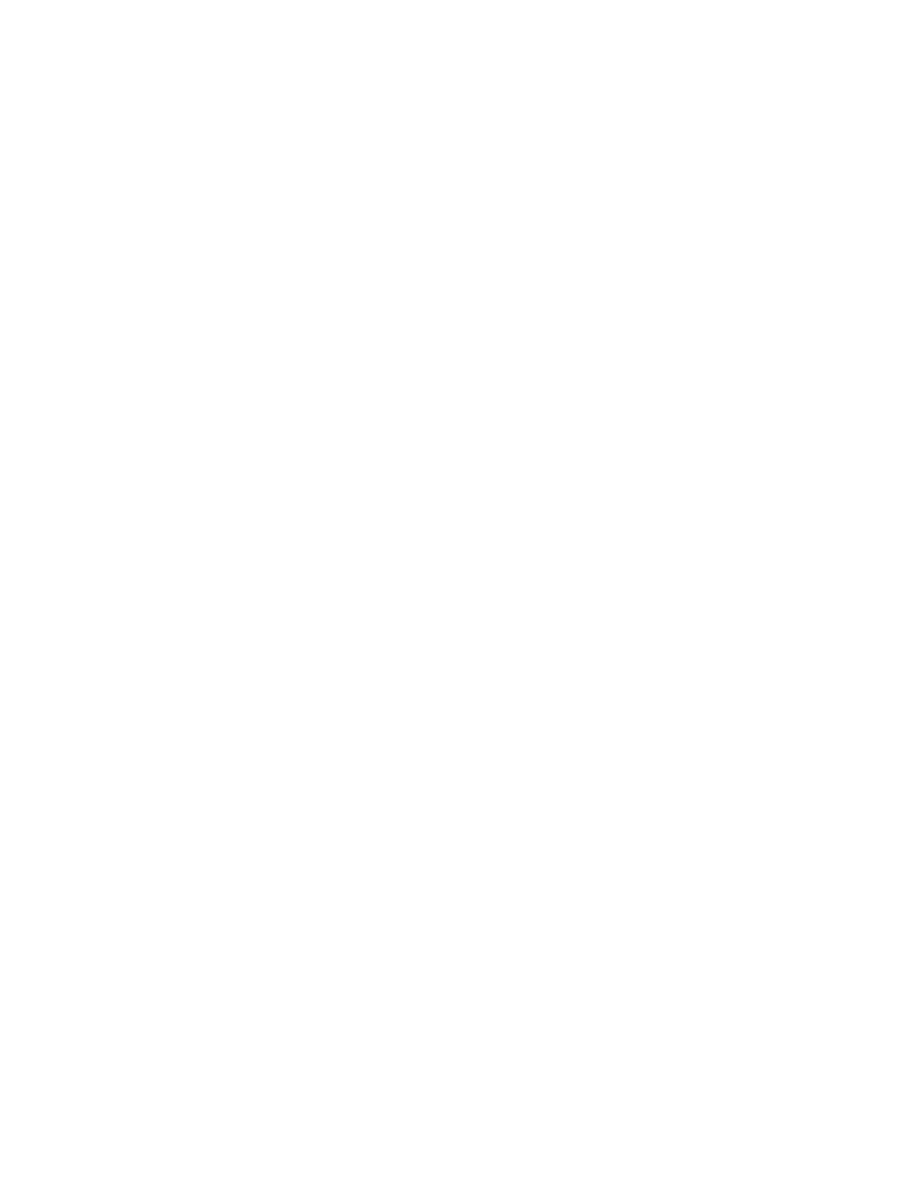
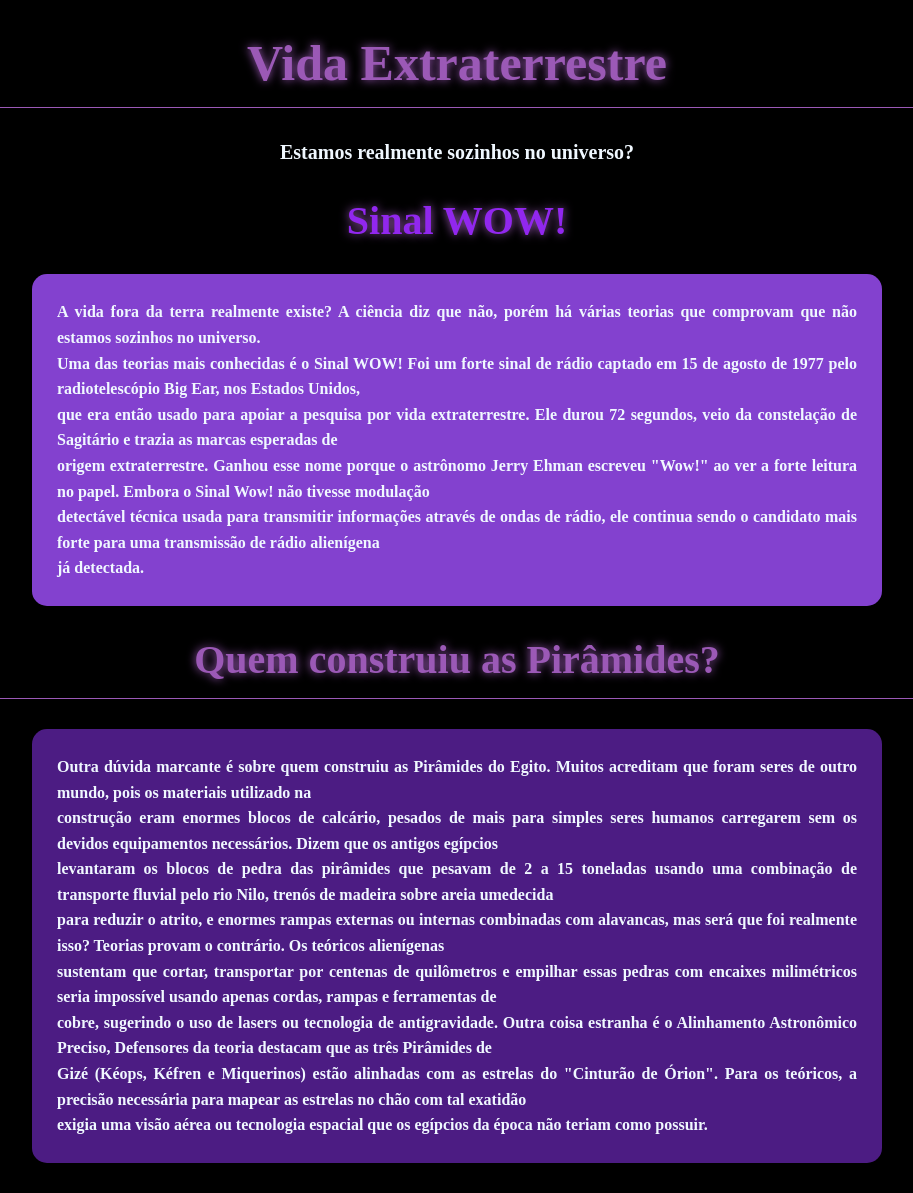
Before and after one commit to dudamatus/site-misterios, a plain HTML site: page universo.html in a window 1280 px wide. Shown: the whole page, without its empty margins (183-1096 px from the left). Before the commit the page ends 800 px from the top, so only its background shows below. Drawn offline with Linux system fonts and the light colour scheme.

Commit message:
Add files via upload

```diff
--- a/shifting.html
+++ b/shifting.html
@@ -0,0 +1,25 @@
+<!DOCTYPE html>
+<html lang="pt_BR"></html>
+
+    <head>
+
+        <link rel="stylesheet" href="style.css">
+<meta charset="UTF-8">
+    <title>Shifting</title>
+    <style>
+        body{
+            background-color: rgb(0, 0, 0);
+        }
+    </style>
+
+
+    <div>
+        <h1 class="sft">Shifting</h1>
+        <h5 class="tsft">Realidades Alternativas</h5>
+        <h4 class="sft2">Shifting é uma prática no qual as pessoas usam técnicas de meditação e visualização para tentar "mudar" sua consciência para uma realidade  desejada, <br>
+         como o universo de um filme, livro ou série. Apesar de ser descrito por praticantes como uma "transição física para outro universo", a psicologia e a neurociência explicam <br>
+         o shifting como um "estado alterado de consciência", associado ao sonho lúcido ou à autohipnose. Mas na verdade, shifting não é uma prática que altera a sua consciência para <br>
+         outro plano físico, e sim desloca a </h4>
+
+    </div>
+    </head>
--- a/style.css
+++ b/style.css
@@ -112,7 +112,7 @@ p{
     color: inherit;
 }
 
-
+ /* Triângulo */
 
 .pagina-bermudas{
     background-color: rgb(4, 4, 31);
@@ -134,7 +134,7 @@ p{
     text-align: center;
     font-style: normal;
     text-align: justify;
-    background-color: #151515;
+    background-color:  #8341cf;
     border: 1xp solid #9b9b9b;
     border-radius: 15px;
     padding: 25px;
@@ -149,3 +149,72 @@ p{
     color: #9b9b9b;
     text-align: center;
 }
+
+
+.ET1 {
+    text-align: center;
+    font-style: normal;
+    text-align: justify;
+    background-color: #8341cf;
+    border: 1xp solid #844bc5;
+    border-radius: 15px;
+    padding: 25px;
+    max-width: 800px;
+    line-height: 1.6;
+    max-width: 800px;
+    margin: 30px auto;
+    color: aliceblue;
+
+}
+
+
+.ET{
+    color: #ad59f7;
+    text-align: center;
+    /* linha decorativa */
+    color: #9b59b6;
+    border-bottom: 1px solid #9b59b6;
+    padding-bottom: 15px;
+    font-size: 50px;
+    text-align: center;
+    text-shadow: 0 0 10px #9b59b6;
+}
+
+.WOW{
+    color:  #9127ee;
+    font-size: 40px;
+    text-align: center;
+    text-shadow: 0 0 10px #9b59b6;
+}
+
+.ETF{
+    color: aliceblue;
+    text-align: center;
+    font-size: 20px;
+}
+
+.PE{
+    text-align: center;
+    font-style: normal;
+    text-align: justify;
+    background-color: #4c1c83;
+    border: 1xp solid #844bc5;
+    border-radius: 15px;
+    padding: 25px;
+    max-width: 800px;
+    line-height: 1.6;
+    max-width: 800px;
+    margin: 30px auto;
+    color: aliceblue;
+}
+
+.pde{
+    color:  #9127ee;
+    font-size: 40px;
+    text-align: center;
+    text-shadow: 0 0 10px #9b59b6;
+    color: #9b59b6;
+    border-bottom: 1px solid #9b59b6;
+    padding-bottom: 15px;
+
+}
--- a/universo.html
+++ b/universo.html
@@ -0,0 +1,36 @@
+<!DOCTYPE html>
+<html lang="pt_BR"></html>
+
+    <head>
+
+<link rel="stylesheet" href="style.css">
+<meta charset="UTF-8">
+    <title>Vida estraterrestre</title>
+    <style>
+        body{
+            background-color: rgb(0, 0, 0);
+        }
+    </style>
+
+    <div>
+       <h1 class="ET">Vida Extraterrestre</h1>
+       <h5 class="ETF">Estamos realmente sozinhos no universo?</h5>
+       <h1 class="WOW">Sinal WOW!</h1>
+       <h4 class="ET1">A vida fora da terra realmente existe? A ciência diz que não, porém há várias teorias que comprovam que não estamos sozinhos no universo. <br>
+        Uma das teorias mais conhecidas é o Sinal WOW! Foi um forte sinal de rádio captado em 15 de agosto de 1977 pelo radiotelescópio Big Ear, nos Estados Unidos, <br>
+        que era então usado para apoiar a pesquisa por vida extraterrestre. Ele durou 72 segundos, veio da constelação de Sagitário e trazia as marcas esperadas de <br>
+        origem extraterrestre. Ganhou esse nome porque o astrônomo Jerry Ehman escreveu "Wow!" ao ver a forte leitura no papel. Embora o Sinal Wow! não tivesse modulação <br>
+        detectável técnica usada para transmitir informações através de ondas de rádio, ele continua sendo o candidato mais forte para uma transmissão de rádio alienígena <br>
+        já detectada.
+       </h4>
+       <h1 class="pde"> Quem construiu as Pirâmides?</h1>
+       <h4 class="PE"> Outra dúvida marcante é sobre quem construiu as Pirâmides do Egito. Muitos acreditam que foram seres de outro mundo, pois os materiais utilizado na <br>
+         construção eram enormes blocos de calcário, pesados de mais para simples seres humanos carregarem sem os devidos equipamentos necessários. Dizem que os antigos egípcios <br>
+         levantaram os blocos de pedra das pirâmides que pesavam de 2 a 15 toneladas usando uma combinação de transporte fluvial pelo rio Nilo, trenós de madeira sobre areia umedecida <br>
+         para reduzir o atrito, e enormes rampas externas ou internas combinadas com alavancas, mas será que foi realmente isso? Teorias provam o contrário. Os teóricos alienígenas <br>
+         sustentam que cortar, transportar por centenas de quilômetros e empilhar essas pedras com encaixes milimétricos seria impossível usando apenas cordas, rampas e ferramentas de <br>
+         cobre, sugerindo o uso de lasers ou tecnologia de antigravidade. Outra coisa estranha é o Alinhamento Astronômico Preciso, Defensores da teoria destacam que as três Pirâmides de <br>
+         Gizé (Kéops, Kéfren e Miquerinos) estão alinhadas com as estrelas do "Cinturão de Órion". Para os teóricos, a precisão necessária para mapear as estrelas no chão com tal exatidão <br>
+         exigia uma visão aérea ou tecnologia espacial que os egípcios da época não teriam como possuir.</h4>
+    </div>
+    </head>
```
Also changed, not shown: triangulo.html (+8 -8 lines).
